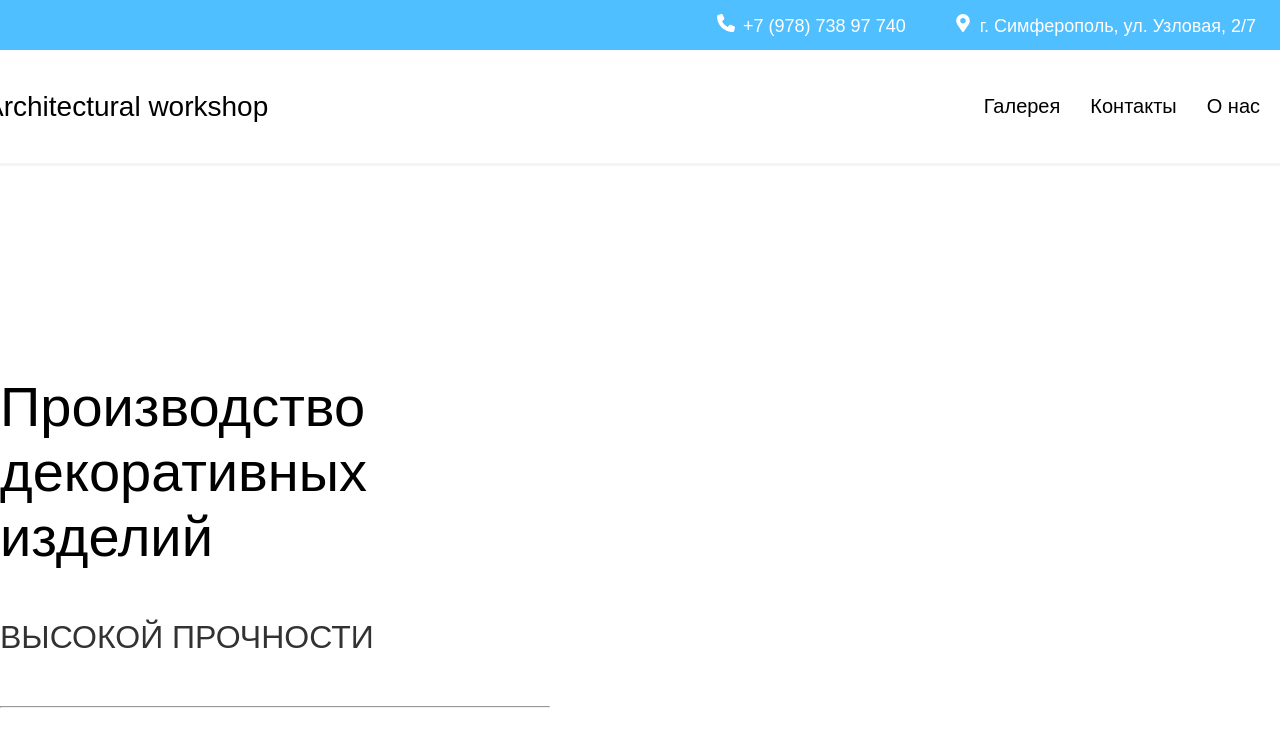
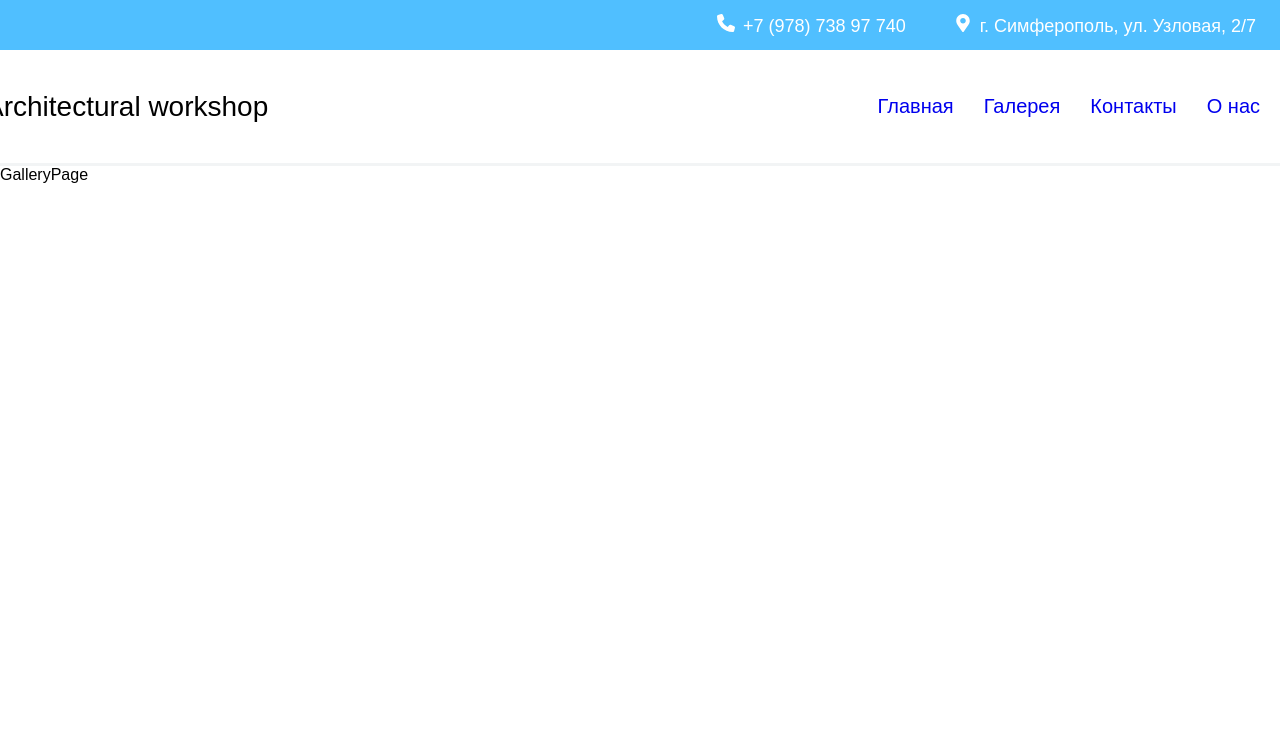
Before and after one commit to Steddyz/react-architect, a React (Vite) app: page /gallery in a window 1280 px wide. Shown: the top 746 px of the page. Built offline with nearby package versions, Linux system fonts and the light colour scheme; a web font is replaced by a local one.

Commit message:
add react-router

```diff
--- a/package.json
+++ b/package.json
@@ -13,7 +13,9 @@
     "@pbe/react-yandex-maps": "^1.2.5",
     "react": "^18.3.1",
     "react-dom": "^18.3.1",
-    "react-icons": "^5.2.1"
+    "react-icons": "^5.2.1",
+    "react-router": "^6.25.1",
+    "react-router-dom": "^6.25.1"
   },
   "devDependencies": {
     "@types/react": "^18.3.3",
--- a/src/App.jsx
+++ b/src/App.jsx
@@ -1,6 +1,11 @@
 import Contact from "./components/Contacts/Contact";
 import Header from "./components/Header/Header";
-import Main from "./pages/Main";
+import GalleryPage from "./pages/GalleryPage";
+import MainPage from "./pages/MainPage";
+import ContactPage from "./pages/ContactPage";
+import AboutPage from "./pages/AboutPage";
+
+import { Routes, Route } from "react-router-dom";
 
 function App() {
   return (
@@ -8,7 +13,13 @@ function App() {
       <Contact />
       <Header />
       <div>
-        <Main />
+        <Routes>
+          <Route path="/" element={<MainPage />} />
+          <Route path="/gallery" element={<GalleryPage />} />
+          <Route path="/contact" element={<ContactPage />} />
+          <Route path="/about" element={<AboutPage />} />
+          <Route path="*" element={<MainPage />} />
+        </Routes>
       </div>
     </>
   );
--- a/src/components/Header/Header.jsx
+++ b/src/components/Header/Header.jsx
@@ -2,6 +2,7 @@ import React from "react";
 
 import cl from "./Header.module.css";
 import logo from "../../images/logo.jpg";
+import { Link } from "react-router-dom";
 
 export default function Header() {
   return (
@@ -13,9 +14,18 @@ export default function Header() {
         </div>
         <div className={cl.header__right}>
           <nav className={cl.navigation}>
-            <p className={cl.item}>Галерея</p>
-            <p className={cl.item}>Контакты</p>
-            <p className={cl.item}>О нас</p>
+            <Link to="/" className={cl.item}>
+              Главная
+            </Link>
+            <Link to="/gallery" className={cl.item}>
+              Галерея
+            </Link>
+            <Link to="/contact" className={cl.item}>
+              Контакты
+            </Link>
+            <Link to="/about" className={cl.item}>
+              О нас
+            </Link>
           </nav>
         </div>
       </div>
--- a/src/main.jsx
+++ b/src/main.jsx
@@ -1,10 +1,14 @@
 import React from "react";
 import ReactDOM from "react-dom/client";
 import App from "./App.jsx";
+import { BrowserRouter } from "react-router-dom";
+
 import "./index.css";
 
 ReactDOM.createRoot(document.getElementById("root")).render(
   <React.StrictMode>
-    <App />
+    <BrowserRouter>
+      <App />
+    </BrowserRouter>
   </React.StrictMode>
 );
--- /dev/null
+++ b/src/pages/AboutPage.jsx
@@ -0,0 +1,5 @@
+import React from "react";
+
+export default function AboutPage() {
+  return <div>AboutPage</div>;
+}
--- /dev/null
+++ b/src/pages/ContactPage.jsx
@@ -0,0 +1,5 @@
+import React from "react";
+
+export default function ContantPage() {
+  return <div>ContantPage</div>;
+}
--- /dev/null
+++ b/src/pages/GalleryPage.jsx
@@ -0,0 +1,5 @@
+import React from "react";
+
+export default function GalleryPage() {
+  return <div>GalleryPage</div>;
+}
--- /dev/null
+++ b/src/pages/MainPage.jsx
@@ -0,0 +1,13 @@
+import React from "react";
+
+import Banner from "../components/Banner/Banner";
+import StoreMap from "../components/Map/StoreMap";
+
+export default function MainPage() {
+  return (
+    <div>
+      <Banner />
+      <StoreMap />
+    </div>
+  );
+}
```
Also changed, not shown: 1 other file (tests, documents, lock files or other folders).
